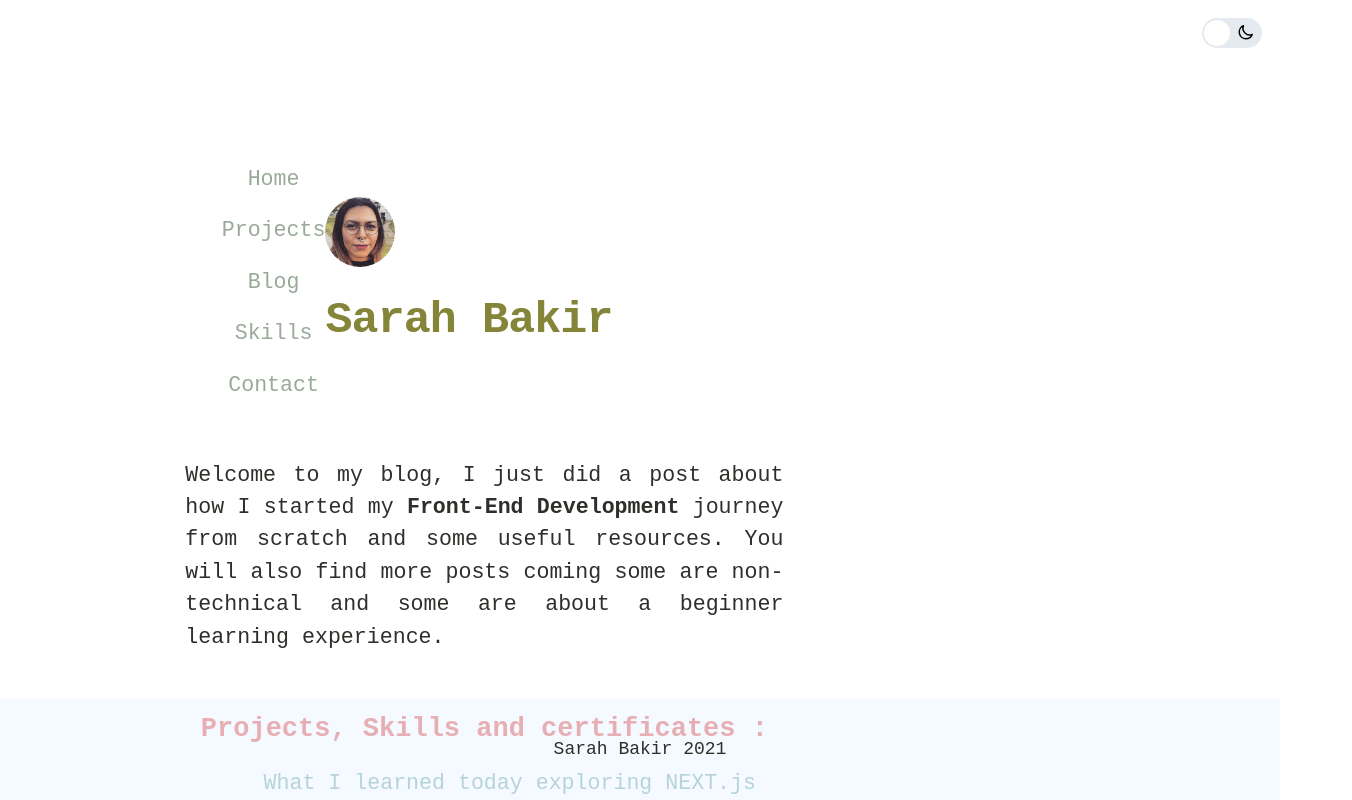
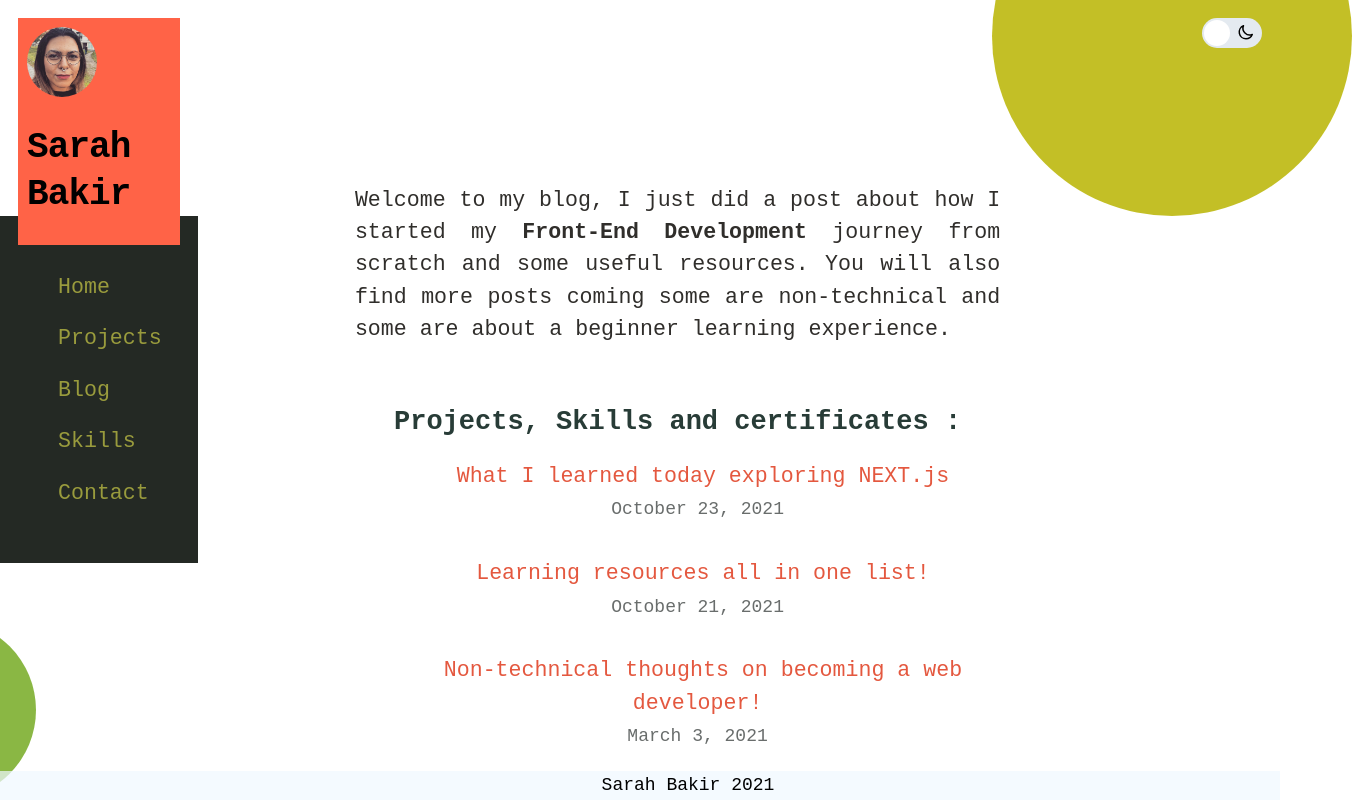
Before and after one commit to sarahkbakir/portfolio2, a Next.js app: page /Blog in a window 1280 px wide. Shown: the top 800 px of the page, 1352 px wide, since content can reach past the window. Built offline with nearby package versions, Linux system fonts and the light colour scheme.

Commit message:
layout changes

```diff
--- a/components/layout.js
+++ b/components/layout.js
@@ -31,13 +31,12 @@ export default function Layout({ children, home }) {
       </Head>
 
       <header className={styles.header}>
-        <span className={utilStyles.toprightbanner}>
+        {/* <div className={utilStyles.toprightbanner}>
+        </div> */}
+      <Menu/>
 
-        </span>
-
-      <Menu/>
         {home ? (
-          <div className={utilStyles.heroimage}>
+          <div className={utilStyles.heroimagehome}>
             <Image
               priority
               src="/images/profile1.jpg"
@@ -49,9 +48,7 @@ export default function Layout({ children, home }) {
             <h1 className={utilStyles.heading2Xl}>{name}</h1>
           </div>
         ) : (
-          <div>
-            <Link href="/">
-              <a>
+          <div className={utilStyles.heroimage}>
                 <Image
                   priority
                   src="/images/profile1.jpg"
@@ -60,19 +57,18 @@ export default function Layout({ children, home }) {
                   width={70}
                   alt={name}
                 />
-                <h1 className={utilStyles.heading2Xl}>{name}</h1>
-              </a>
-            </Link>
-
+                <h3 className={utilStyles.headingXl}>{name}</h3>
           </div>
         )}
       </header>
+      <div className={utilStyles.toprightbanner}></div>
         <ThemeToggle />
       <main>{children}</main>
-
+      <div className={utilStyles.bottomball}></div>
       <footer className={utilStyles.footer}>
-        <p>Sarah Bakir 2021</p>
+        <span>Sarah Bakir 2021</span>
       </footer>
+      <div className={utilStyles.bottomballright}></div>
       {!home && (
           <div className={utilStyles.arrowright}>
             {<br />}
--- a/pages/blog/[id].js
+++ b/pages/blog/[id].js
@@ -13,7 +13,7 @@ export default function Post({ postData }) {
 
         </Head>
         <article>
-          <h1 className={utilStyles.headingXl}>{postData.title}</h1>
+          <h2 className={utilStyles.postsTitle}>{postData.title}</h2>
           <div className={utilStyles.lightText}>
             <Date dateString={postData.date} />
 
--- a/pages/index.js
+++ b/pages/index.js
@@ -18,10 +18,7 @@ export default function Home({}) {
            <section className={utilStyles.headingMd}>
         <p>
         <Typing/>
-          {/* Hallo, I'm Sarah. I'm a front end developer! I'm an artist who loves
-          spreading good vibes too. You will find skills I learned with each
-          course I achieved and a post about how I started my{" "}
-          <strong>Front-End Development</strong> journey from scratch in my <strong>blog</strong> section. {<br />} */}
+
         </p>
       </section>
     </Layout>
--- a/pages/posts/[id].js
+++ b/pages/posts/[id].js
@@ -17,7 +17,7 @@ export default function Post({ postData }) {
       </link>
         </Head>
         <article>
-          <h1 className={utilStyles.headingXl}>{postData.title}</h1>
+          <h2 className={utilStyles.postsTitle}>{postData.title}</h2>
           <div className={utilStyles.lightText}>
             <Date dateString={postData.date} />
           </div>
--- a/styles/global.css
+++ b/styles/global.css
@@ -1,22 +1,23 @@
 html,
 body {
-  padding: 0 1rem 0.5rem 1.5rem;
-  margin: 4rem 20% 1rem 5%;
+  padding: 0 1rem 0.5rem 10%;
+  margin: 4rem 10% 1rem 5%;
   font-family: Roboto Mono, monospace;
   line-height: 1.6;
   font-size: 18px;
 
 }
-body[data-theme="light"]  {
+body {
   background-color: rgb(255, 255, 255);
   --color-text-primary: #302e2b;
---color-text-secondary: #2c7e79;
+--color-text-secondary: rgb(228, 88, 63);
 --color-bg-primary: rgb(252, 255, 67);
---color-header-primary:#9aa999;
+--color-header-primary:#999b3d;
 --color-headers-bg:#351717;
 --color-bg-toggle: #e4eaf0;
---color-text-brand:#d3ad14;
-
+--color-text-brand:#1a1a19;
+--color-article-title: rgb(40, 60, 55);
+--color-balls-topright:rgba(255, 255, 255, 0);
 }
 
 body[data-theme="dark"] {
@@ -24,22 +25,32 @@ body[data-theme="dark"] {
   --color-text-primary: hsl(78, 81%, 94%);
   --color-text-secondary: rgb(171, 197, 117);
   --color-bg-primary: rgb(20, 22, 26);
-  --color-header-primary:#839485;
-  --color-headers-bg:#d32525;
+  --color-header-primary:#d3dc31;
+  --color-headers-bg:tomato;
   --color-bg-toggle: #a9a9a9;
---color-text-brand:#fffdf5;
-
+  --color-text-brand:#fffdf5;
+  --color-article-title: rgb(31, 126, 102);
+  --color-balls-topright:rgba(194, 189, 31, 0.967);
 }
 
-.heading2Xl[data-theme="dark"]{
+
+.heading2Xl{
 color:var(--color-text-brand);
 }
-
+.headingLg{
+  color: var(color-text-brand);
+}
+.headingXl[data-theme="dark"]{
+  color: var(--color-article-title);
+}
+h2{
+  color: var(--color-article-title);
+}
 * {
    box-sizing: border-box;
 }
 
-.TypeIt [data-theme="light"]{
+.TypeIt {
 color: var(--color-text-secondary);
 }
 
@@ -57,9 +68,7 @@ ul [data-theme="light"]{
 ul[data-theme="dark"]{
 color: var(--color-text-primary);
 }
-h1 {
-  color: var(--color-headers-bg);
-}
+
 .small[data-theme="light"] {
   color: var(--color-text-primary);
 }
@@ -67,13 +76,14 @@ h1 {
   color: var(--color-text-primary);
 }
 li{
-  margin-bottom: 0.5rem;
+  margin-bottom: 0rem;
   color: var(--color-header-primary);
 }
 
 
 li a{
   margin-left: 0.6rem;
+
   text-align: center;
   color: var(--color-text-secondary)
 }
@@ -102,6 +112,6 @@ img {
   max-height: 100%;
   display: inline-block;
 }
-.menu[data-theme="dark"] {
-  color: white;
+.menu li {
+  color: var(--color-text-secondary);
 }
--- a/styles/utils.module.css
+++ b/styles/utils.module.css
@@ -4,7 +4,7 @@
     font-weight: 800;
     letter-spacing: -0.05rem;
     margin: 1rem 0;
-    color: rgb(132, 133, 57);
+    /* color: rgb(132, 133, 57); */
 
   }
 
@@ -14,21 +14,21 @@
     font-weight: 800;
     letter-spacing: -0.05rem;
     margin: 1rem 0;
-    color: rgb(31, 126, 102);
+
   }
 
   .headingLg {
     font-size: 1.5rem;
     line-height: 1.4;
     margin: 1rem 0;
-    color: rgb(211, 0, 0);
+
   }
 
   .headingMd {
     font-size: 1.2rem;
     line-height: 1.5;
     margin: 1rem 0;
-    color: rgb(211, 0, 0);
+    /* color: rgb(211, 0, 0); */
   }
 
   .borderCircle {
@@ -50,9 +50,7 @@
   .lightText  {
     color: rgb(105, 109, 108);
   }
-  .list li:hover {
-    color: rgba(226, 235, 243, 0.207);
-  }
+
 
   .arrowleft ,.arrowright{
     text-align: center;
@@ -66,19 +64,97 @@ bottom: 0rem;
 right: 0rem;
 width: 100%;
 background-color: rgba(240, 248, 255, 0.707);
-padding: 0rem;
+margin-top: 2rem;
+padding: -2rem;
 }
 
-.footer p {
+.footer span{
+  margin-left: 47%;
   text-align: center;
-  padding: -0.5rem;
   }
   .svg{
     width: 1rem;
     display: inline;
   }
 
-  .heroimage{
+  .heroimagehome{
     background-color:tomato ;
     padding: 2rem;
   }
+
+  .heroimage{
+    background-color:tomato ;
+    padding: 0.5rem;
+    width: 9rem;
+    position: absolute;
+    top: 1rem;
+    left: 1rem;
+
+  }
+  .menu{
+    display: inline-block;
+    margin: 2rem;
+    position: absolute;
+    top: 10rem;
+    background-color:rgb(36, 41, 36) ;
+    padding: 2rem;
+    left: -3rem;
+  }
+  .menu li{
+    text-align: left;
+  }
+  .toprightbanner{
+    background-color: rgba(194, 189, 31, 0.967);
+    width: 20rem;
+    height: 20rem;
+    top: -8rem;
+    right: -4rem;
+    border-radius: 50%;
+    position: absolute;
+    transition: top 2s ease-in-out;
+    z-index: 0;
+  }
+  .bottomballright{
+    background-color: tomato;
+    position: absolute;
+  width: 10rem;
+  height: 10rem;
+  bottom: -100rem;
+  right: -3rem;
+  border-radius: 50%;
+  z-index: 0;
+  transition: all .2s ease-in-out;
+}
+.bottomballright:hover{
+    transform: scale(0.7,  0.7);
+
+  }
+ .bottomball{
+  background-color: rgba(135, 181, 62, 0.967);
+  width: 10rem;
+  height: 10rem;
+  bottom: 0rem;
+  left: -8rem;
+  border-radius: 50%;
+  position: absolute;
+  transition: left 2s ease-in-out;
+  z-index: 0;
+ }
+ .bottomball:hover{
+   left: 5rem;
+ }
+  .toprightbanner:hover {
+    top: -10rem;
+
+  }
+  .borderCirclehome{
+    animation: fadein 5s;
+
+  }
+  .borderCirclehome{
+    animation: fadein 5s;
+  }
+  @keyframes fadein {
+    0% { opacity: 0}
+    100%   { opacity: 1rem}
+  }
```
